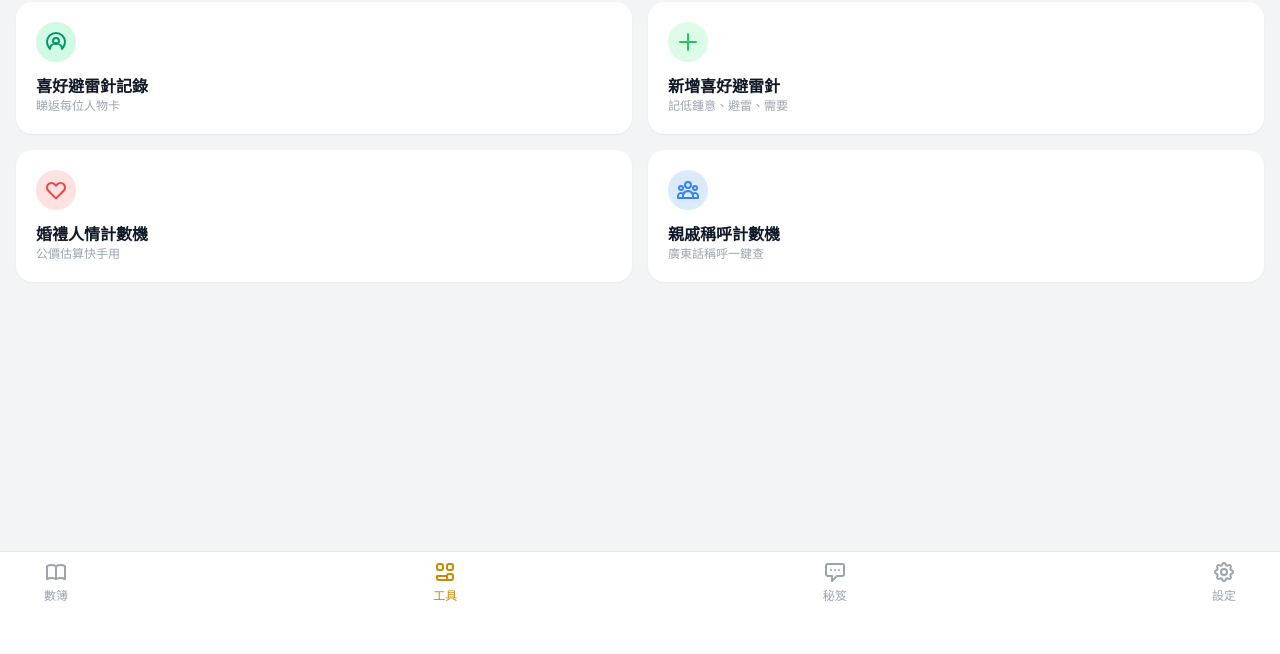
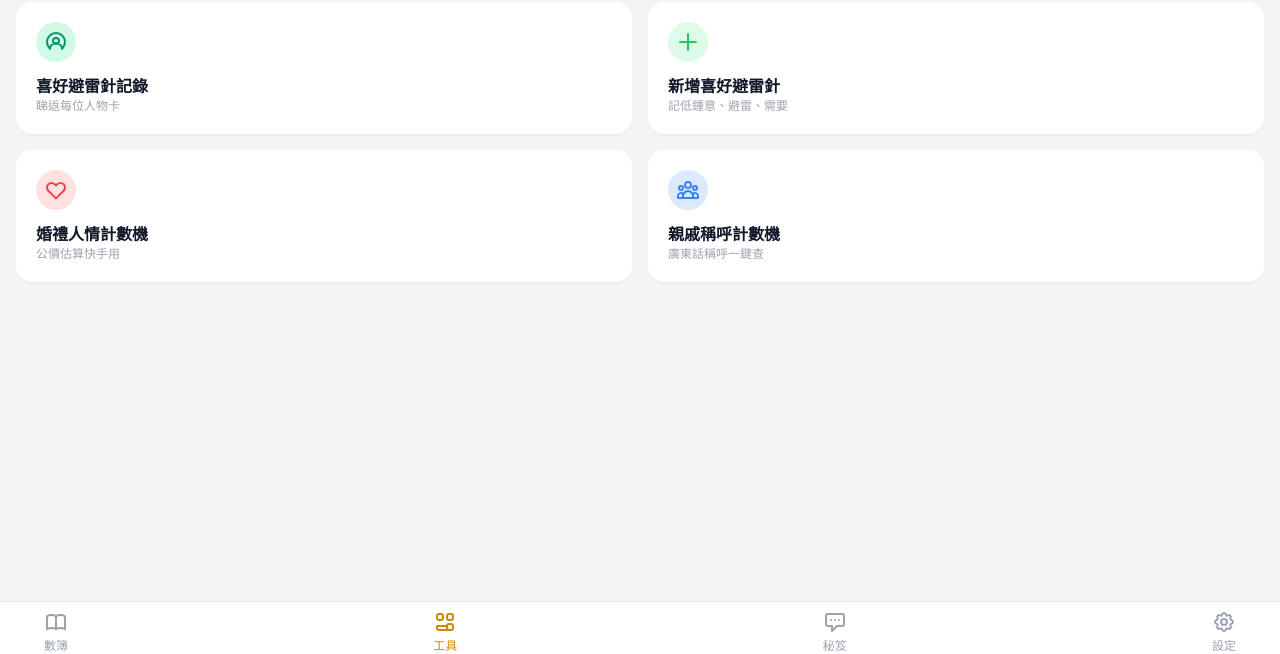
Before and after one commit to studioground2026-web/smart-socialiser, a plain HTML site: page index.html in a window 1280 px wide. Shown: the part 146-800 px from the top of the page. Drawn offline with nearby package versions, Linux system fonts and the light colour scheme.

Commit message:
style.css

```diff
--- a/style.css
+++ b/style.css
@@ -8,7 +8,7 @@
     padding-top: env(safe-area-inset-top);
 }
 .pb-safe-bottom {
-    padding-bottom: calc(50px + env(safe-area-inset-bottom));
+    padding-bottom: env(safe-area-inset-bottom);
 }
 .h-safe-bottom {
     height: env(safe-area-inset-bottom);
```
